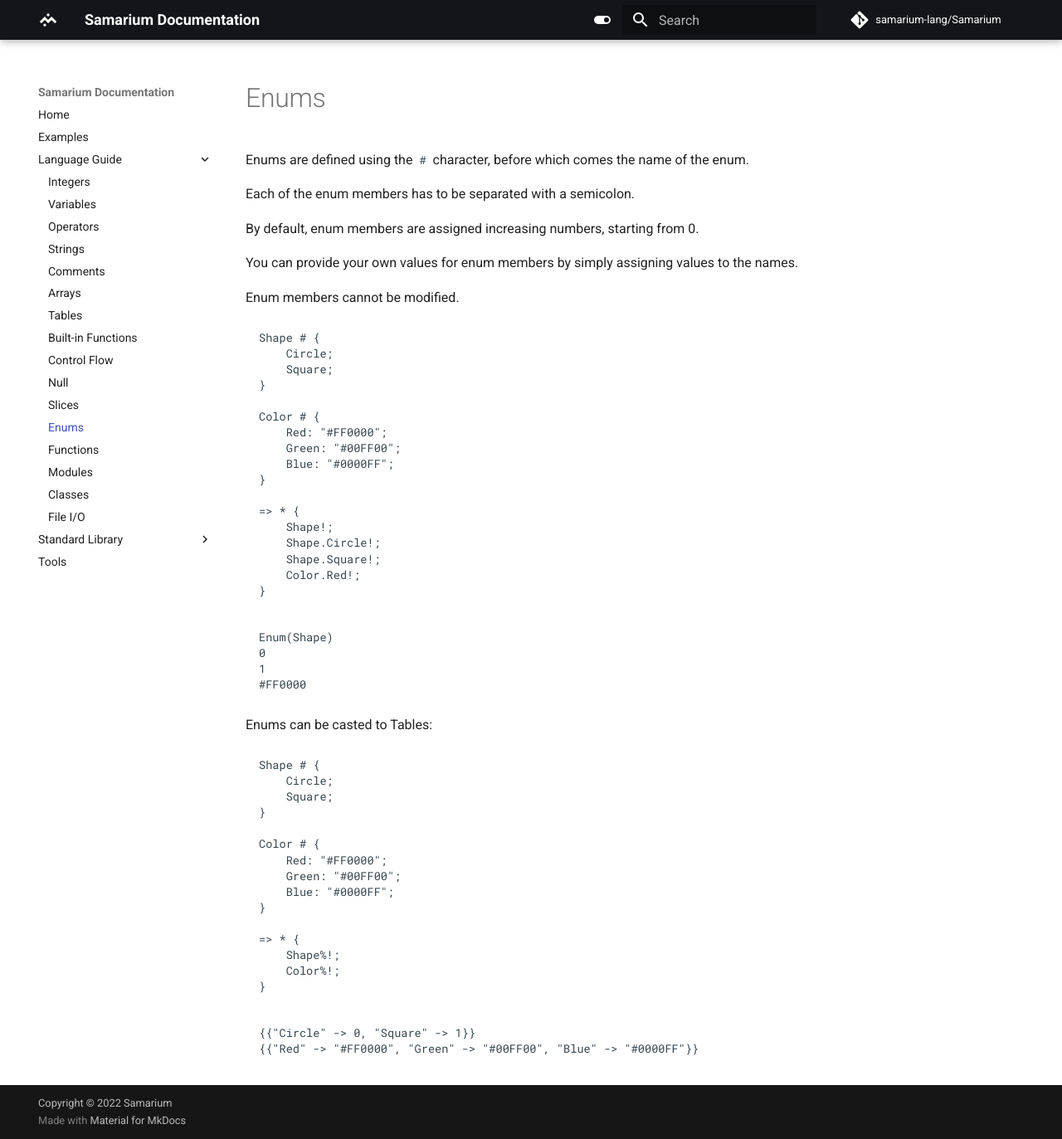
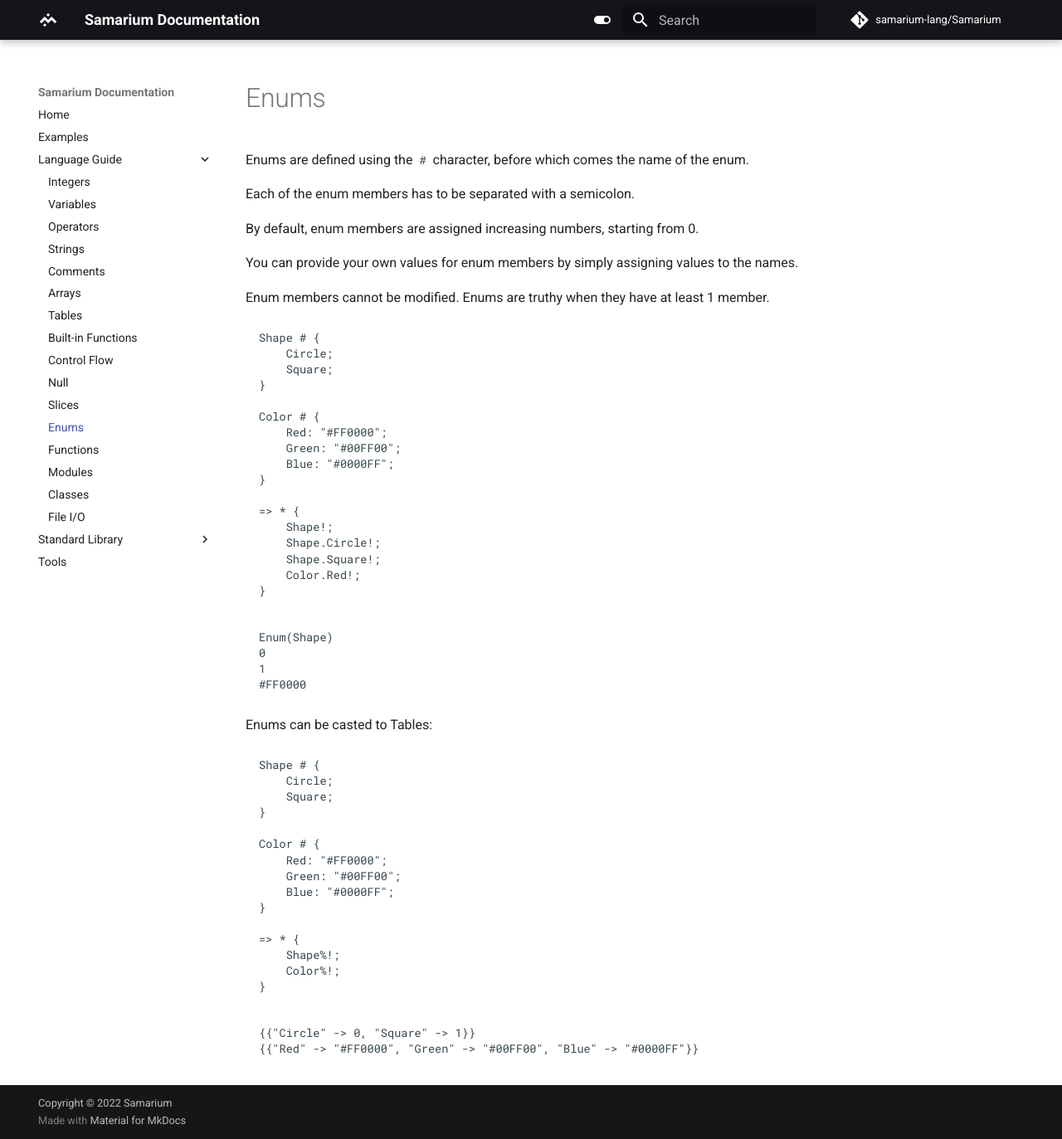
Before and after one commit to samarium-lang/Samarium, an MkDocs documentation site: the page built from docs/enums.md, in a window 1280 px wide and 1373 px high. Shown: the whole window at 83% size. Built offline with MkDocs 1.6.1 and Material for MkDocs 9.7.7, drawn with Linux system fonts in a browser that asks for light colours; comment, search, counter and statistics services are not loaded.

````diff
--- a/docs/enums.md
+++ b/docs/enums.md
@@ -8,7 +8,7 @@
 
 You can provide your own values for enum members by simply assigning values to the names.
 
-Enum members cannot be modified.
+Enum members cannot be modified. Enums are truthy when they have at least 1 member.
 
 ```sm
 Shape # {
````
